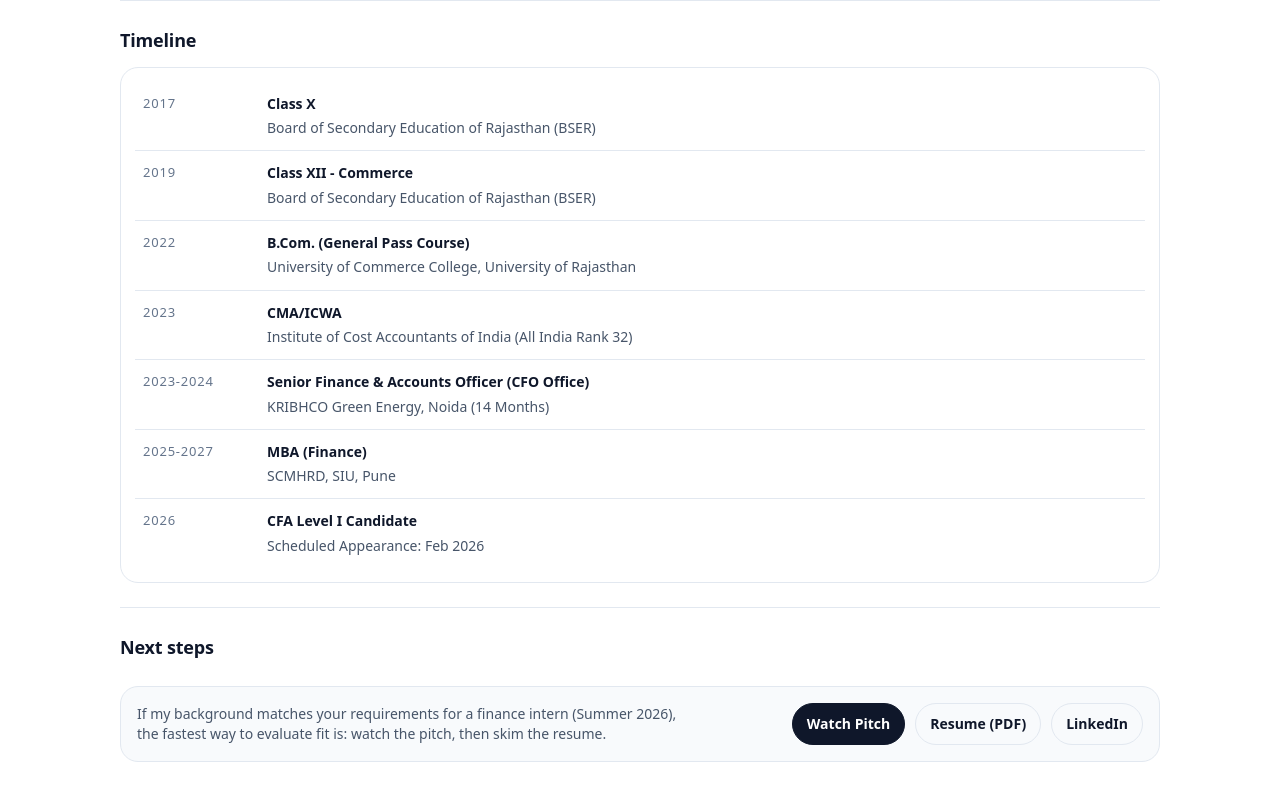
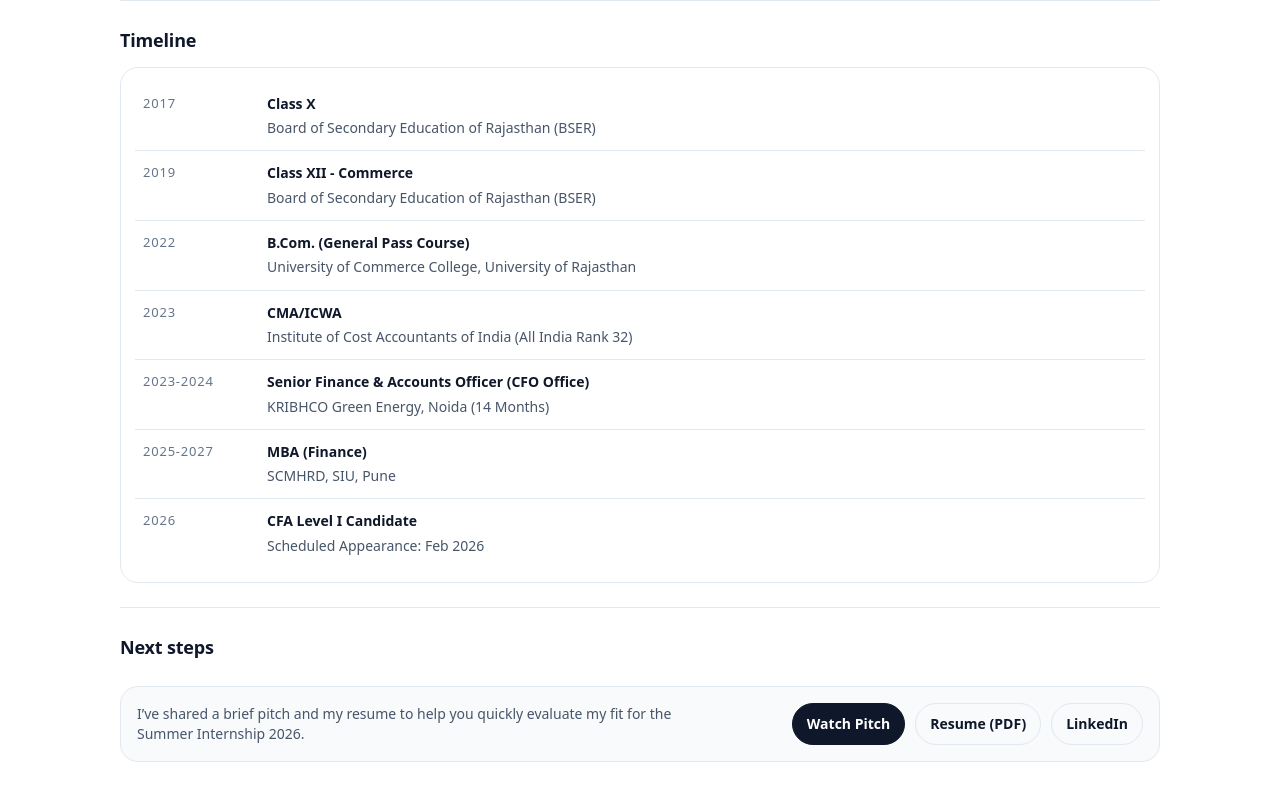
Before and after one commit to chirayukhandelwal03/Chirayu-Khandelwal, a plain HTML site: page index.html in a window 1280 px wide. Shown: the part 1489-2289 px from the top of the page. Drawn offline with Linux system fonts and the light colour scheme.

Commit message:
Update index.html

```diff
--- a/index.html
+++ b/index.html
@@ -469,7 +469,7 @@
 
         <div class="footerCTA">
           <p>
-            If my background matches your requirements for a finance intern (Summer 2026), the fastest way to evaluate fit is: watch the pitch, then skim the resume.
+            I’ve shared a brief pitch and my resume to help you quickly evaluate my fit for the Summer Internship 2026.
           </p>
           <div class="ctaRow">
             <a class="btn primary" href="#pitch">Watch Pitch</a>
```
